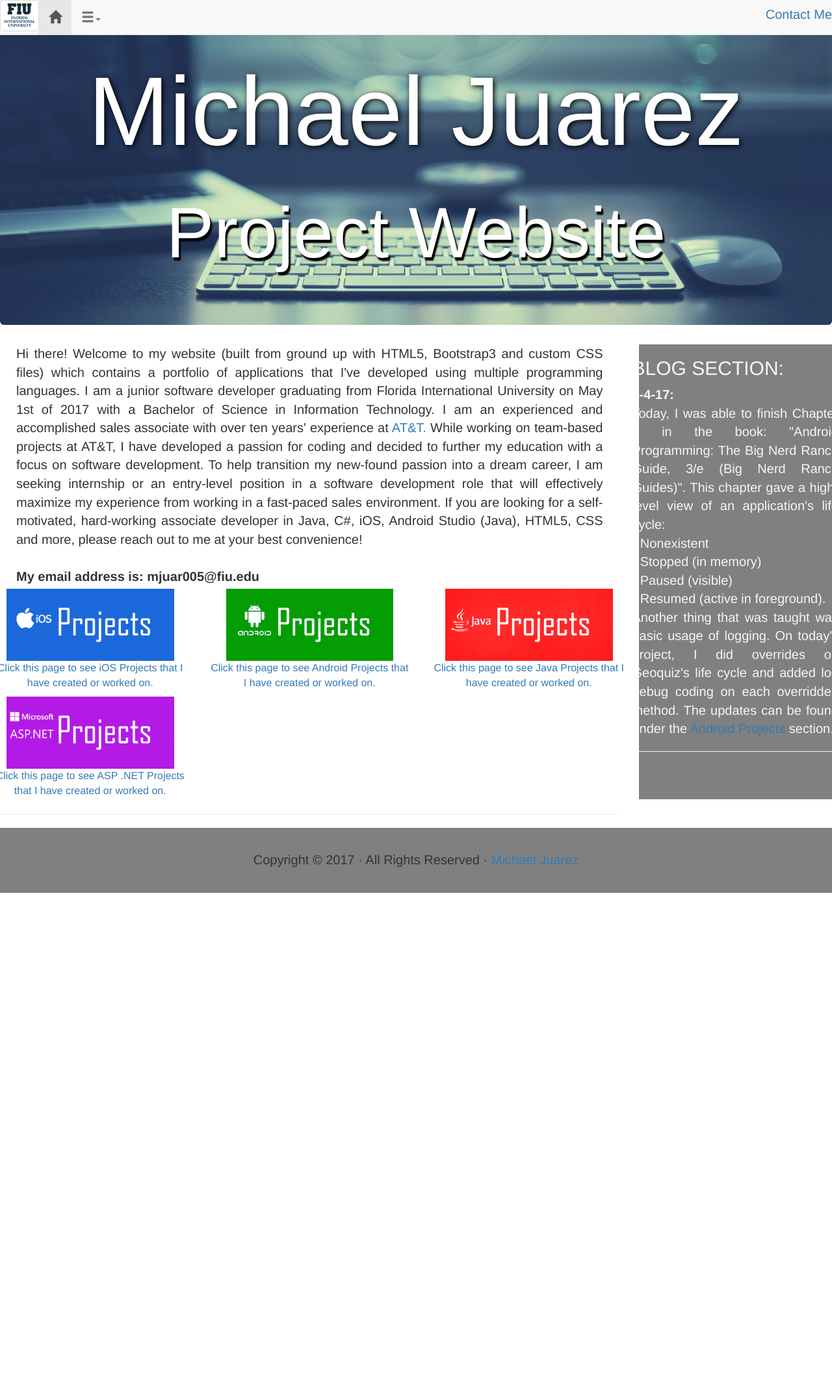
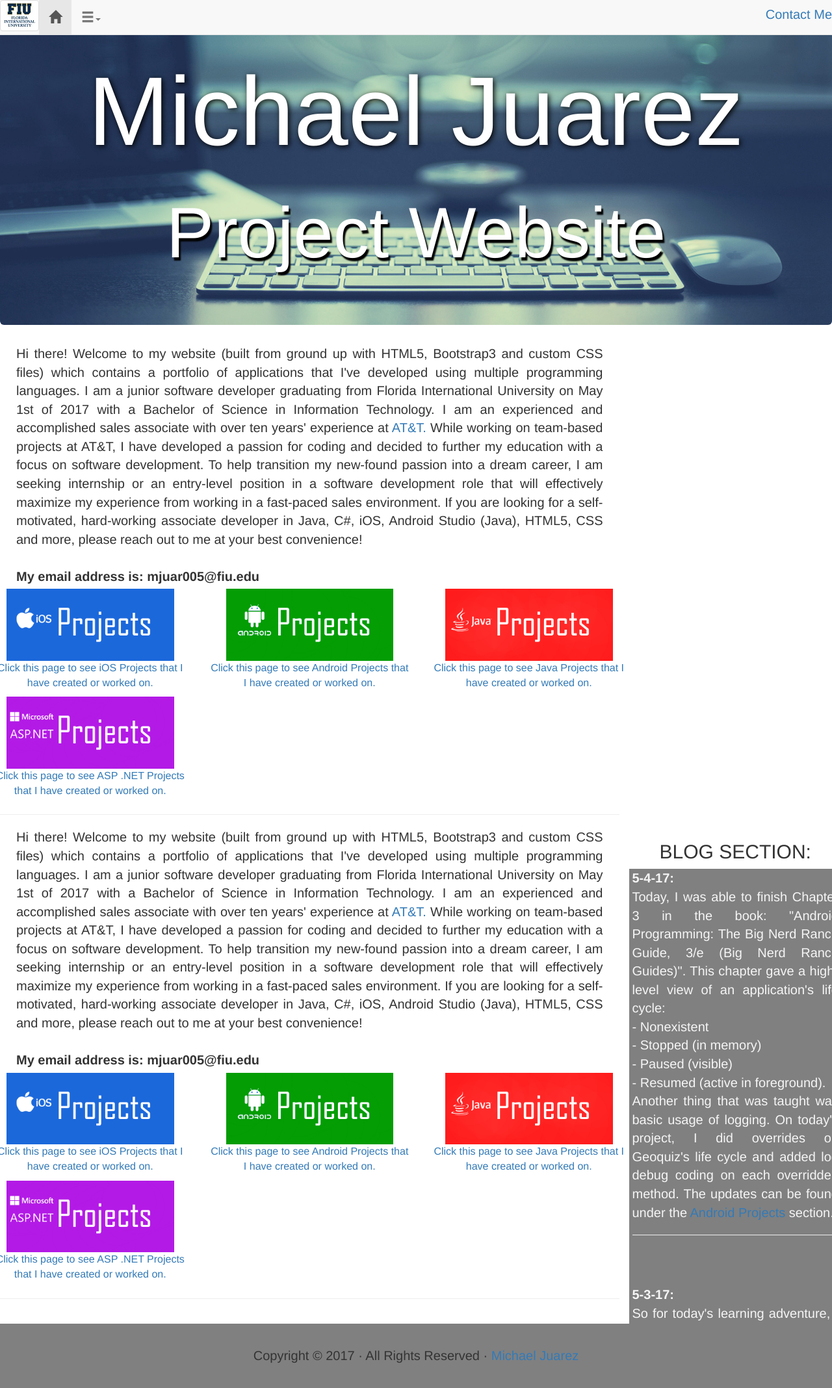
Before and after one commit to MikeJuarez/MikeJuarez.github.io, a Jekyll site: the page index.html, which Jekyll copies as it is, in a window 1280 px wide. Shown: the whole page at 65% size. Built offline with Jekyll 4.4.1, drawn with Linux system fonts in a browser that asks for light colours; some of the changed text lies outside the part shown.

Commit message:
Mobile changes
more fine tuning

```diff
--- a/css/mikej.css
+++ b/css/mikej.css
@@ -129,7 +129,7 @@ p {
 	.addPaddingUpDown5px {
 		padding-top: 5px;
 		padding-bottom:5px;
-		font-size: 12px;
+		font-size: 10px;
 		width: 100%;
 	}
 
--- a/index.html
+++ b/index.html
@@ -112,14 +112,47 @@
 
   <hr>
 </div>
+  <div class="col-xs-12 col-sm-9 col-md-9 col-lg-9">
+    <div class="row">
+      <div class="col-xs-12">
+        <div class="textintroduction"> Hi there!  Welcome to my website (built from ground up with HTML5, Bootstrap3 and custom CSS files) which contains a portfolio of applications that I've developed using multiple programming languages.  I am a junior software developer graduating from Florida International University on May 1st of 2017 with a
+          Bachelor of Science in Information Technology. I am an experienced and accomplished sales associate with over ten years' experience at <a href="www.att.com">AT&amp;T.</a> While working on team-based projects at AT&amp;T, I have developed a passion for coding and decided to further my education with a focus on software development.  To help transition my new-found passion into a dream career, I am seeking internship or an entry-level position in a software development role that will effectively maximize my experience from working in a fast-paced sales environment.  If you are looking for a self-motivated, hard-working associate developer in Java, C#, iOS, Android Studio (Java), HTML5, CSS and more, please reach out to me at your best convenience! <br>
+          <br>
+          <strong>My email address is: mjuar005@fiu.edu</strong> </div>
+      </div>
+      <hr/>
+      <div class="row text-center">
+        <div class="col-xs-12 col-sm-6 col-md-6 col-lg-4">
+          <div class="addPaddingUpDown5px"> <a href="iOS Projects.html"><img src="Images/LinkAppleProjects.png" /><br/>
+            Click this page to see iOS Projects that I have created or worked on.</a> </div>
+        </div>
+        <div class="col-xs-12 col-sm-6 col-md-6 col-lg-4">
+          <div class="addPaddingUpDown5px"> <a href="Android Projects.html"><img src="Images/LinkAndroidProjects.png"/><br/>
+            Click this page to see Android Projects that I have created or worked on.</a> </div>
+        </div>
+        <div class="col-xs-12 col-sm-6 col-md-6 col-lg-4">
+          <div class="addPaddingUpDown5px"> <a href="Java Projects.html"><img src="Images/LinkJavaProjects.png"/><br/>
+            Click this page to see Java Projects that I have created or worked on.</a> </div>
+        </div>
+        <div class="col-xs-12 col-sm-6 col-md-6 col-lg-4">
+          <div class="addPaddingUpDown5px"> <a href="ASPNET Projects.html"><img src="Images/LinkAspProjects.png"/><br/>
+            Click this page to see ASP .NET Projects that I have created or worked on.</a> </div>
+        </div>
+      </div>
+    </div>
+    <hr>
+  </div>
 
 <div class="col-xs-12 col-sm-3 col-md-3 col-lg-3">
-  <div class="col-scollable-y">
+
   <div class="textblog">
   <div class="row">
+  <div class="center">
    <h2>BLOG SECTION:</h2>
   </div>
+  </div>
   <div class="row">
+  <div class="col-scollable-y">
   <b>5-4-17:</b><br/>
   Today, I was able to finish Chapter 3 in the book: "Android Programming: The Big Nerd Ranch Guide, 3/e (Big Nerd Ranch Guides)".  This chapter gave a high-level view of an application's life cycle:<br/>
    - Nonexistent <br/>
```
